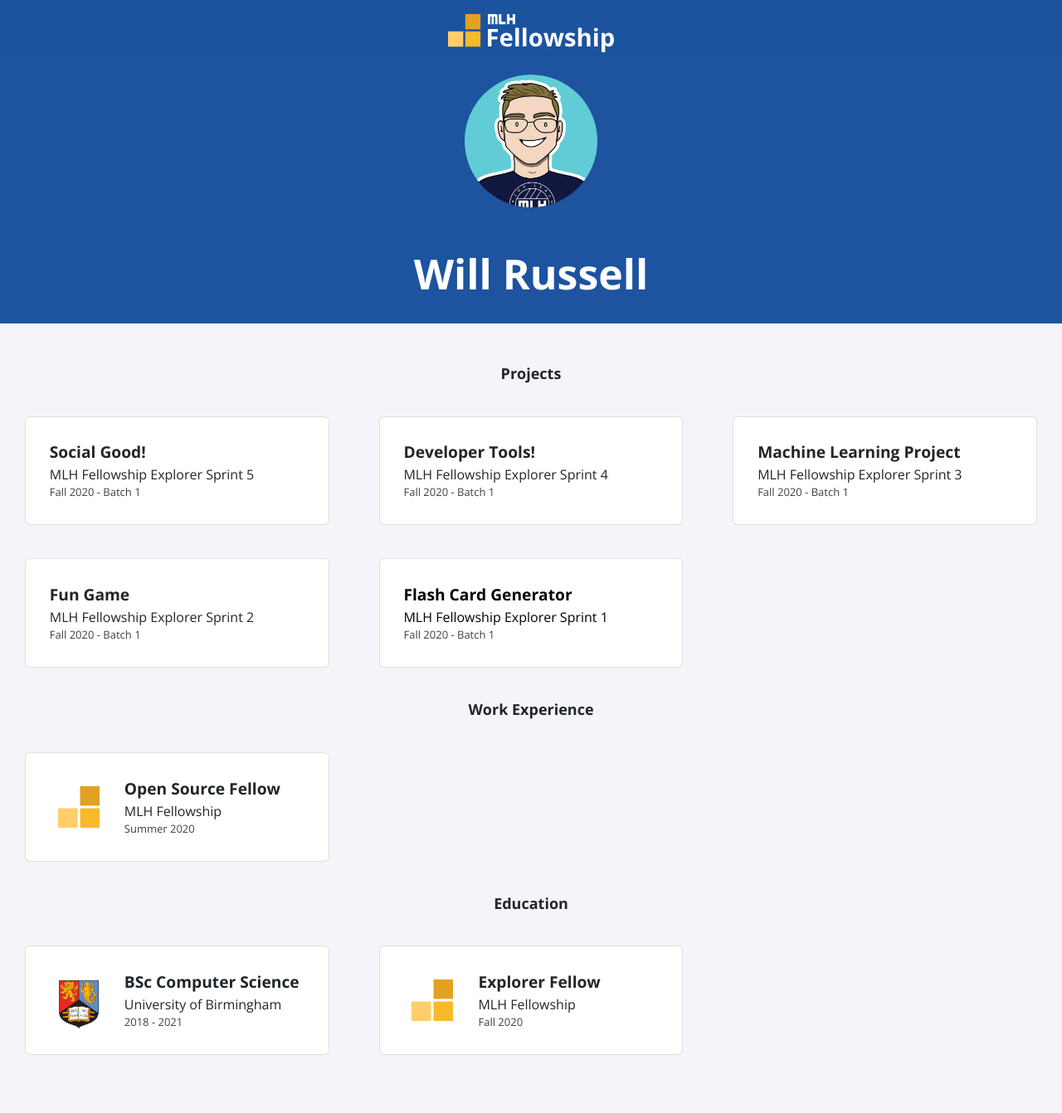
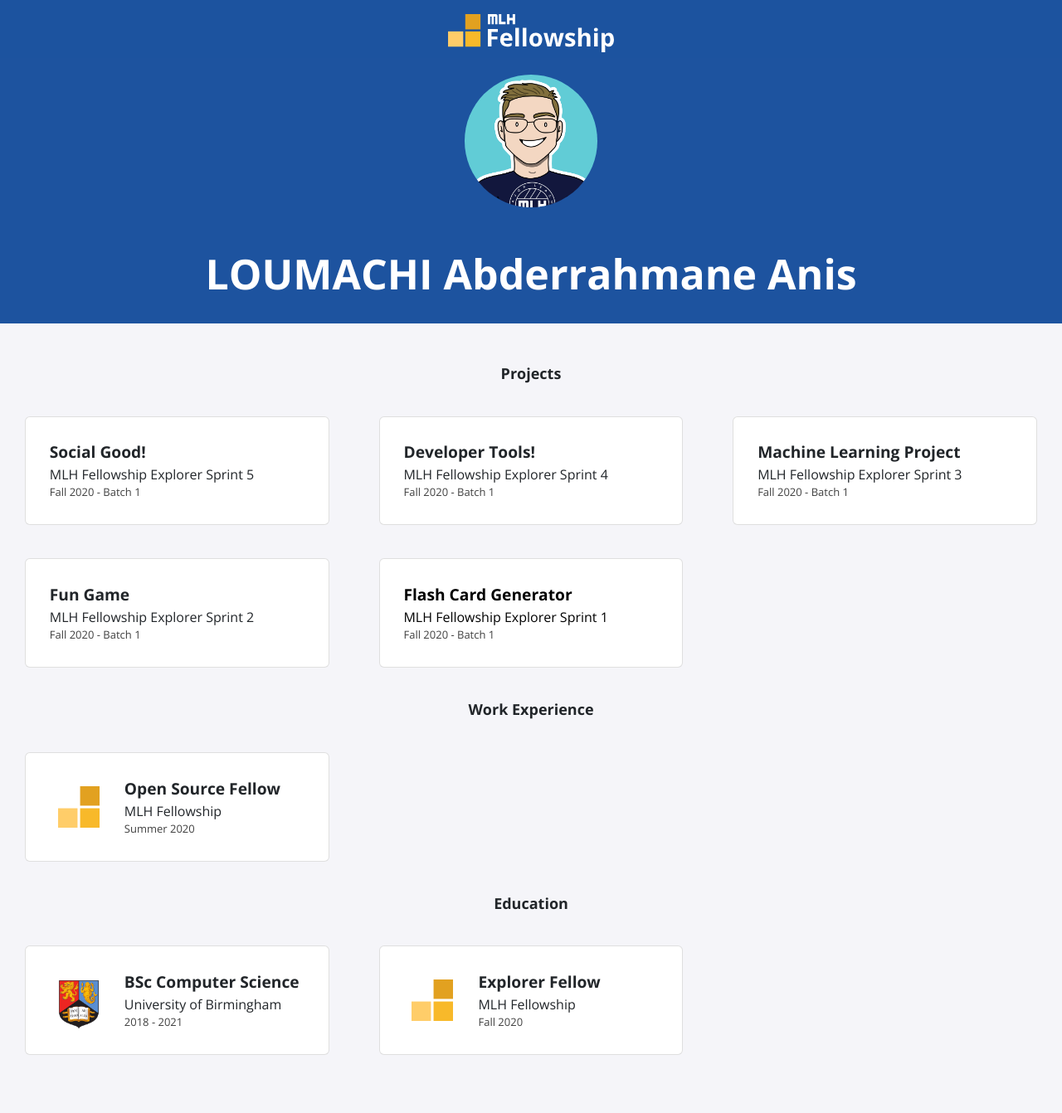
Before and after one commit to anisloum/anisloum.github.io, a Jekyll site: the page built from index.html, in a window 1280 px wide. Shown: the whole page at 83% size. Built offline with Jekyll 4.4.1, drawn with Linux system fonts in a browser that asks for light colours; nearby versions of some CDN libraries; part of the change alters nothing that is shown.

Commit message:
Update _config.yml

```diff
--- a/_config.yml
+++ b/_config.yml
@@ -1,13 +1,11 @@
-title: "Will Russell"
-email: fellowship@mlh.io
+title: "LOUMACHI Abderrahmane Anis"
+email: anisrt72@gmail.com
 description: >- # this means to ignore newlines until "baseurl:"
-  Write an awesome description for your new site here. You can edit this
-  line in _config.yml. It will appear in your document head meta (for
-  Google search results) and in your feed.xml site description.
+  Hello, this is my Github page used for LHD Build.
 baseurl: "/"
-url: "/portfolio-template"
+url: "https://anisloum.github.io"
 twitter_username: mlhacks
-github_username:  mlh-fellowship
+github_username: anisloum
 
 sass:
   sass_dir: _sass
```
